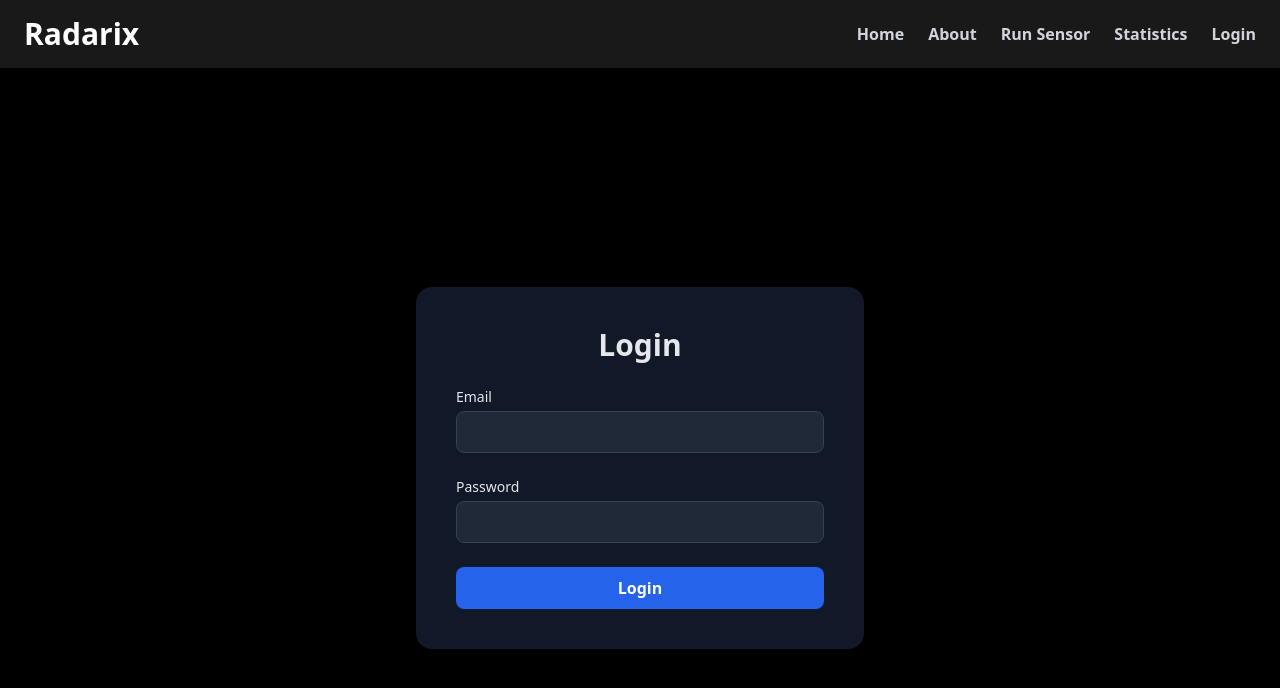
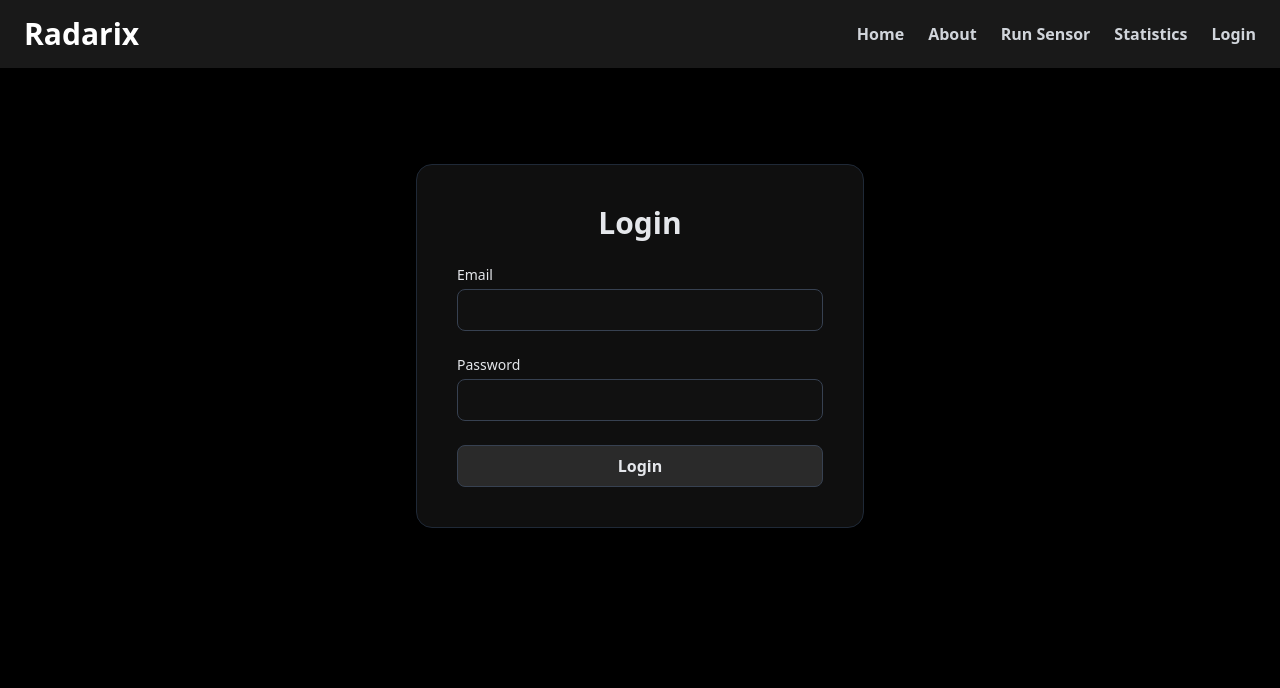
Before and after one commit to nikhil-0503/RespirationHealth, a React (Vite) app in the folder gpp-project/: page / in a window 1280 px wide. Shown: the top 688 px of the page. Built offline with nearby package versions, Linux system fonts and the light colour scheme.

Commit message:
CSS Changes

```diff
--- a/gpp-project/index.html
+++ b/gpp-project/index.html
@@ -2,7 +2,7 @@
 <html lang="en">
   <head>
     <meta charset="UTF-8" />
-    <link rel="icon" type="image/svg+xml" href="/vite.svg" />
+    <link rel="icon" type="image/png" href="/Logo.png" />
     <meta name="viewport" content="width=device-width, initial-scale=1.0" />
     <title>Radarix</title>
 
--- a/gpp-project/src/GPPApp.jsx
+++ b/gpp-project/src/GPPApp.jsx
@@ -5,6 +5,8 @@ import About from "./pages/About";
 import RunSensor from "./pages/RunSensor";
 import Statistics from "./pages/Statistics";
 import Login from "./pages/Login";
+
+import ProtectedRoute from "./components/ProtectedRoute";
 
 function GPPApp() {
   const location = useLocation();
@@ -15,11 +17,32 @@ function GPPApp() {
       {!hideLayout && <Navbar />}
 
       <Routes>
+        {/* Public pages */}
+        <Route path="/login" element={<Login />} />
+        <Route path="/home" element={<Home />} />
+        <Route path="/about" element={<About />} />
+
+        {/* Protected pages (only these two!) */}
+        <Route
+          path="/run-sensor"
+          element={
+            <ProtectedRoute>
+              <RunSensor />
+            </ProtectedRoute>
+          }
+        />
+
+        <Route
+          path="/statistics"
+          element={
+            <ProtectedRoute>
+              <Statistics />
+            </ProtectedRoute>
+          }
+        />
+
+        {/* Redirect "/" to login */}
         <Route path="/" element={<Login />} />
-        <Route path="/about" element={<About />} />
-        <Route path="/run-sensor" element={<RunSensor />} />
-        <Route path="/statistics" element={<Statistics />} />
-        <Route path="/home" element={<Home  />} />
       </Routes>
     </div>
   );
--- /dev/null
+++ b/gpp-project/src/components/protectedroute.jsx
@@ -0,0 +1,20 @@
+export default function ProtectedRoute({ children }) {
+  const isLoggedIn = localStorage.getItem("logged_in") === "true";
+
+  if (!isLoggedIn) {
+    return (
+      <div className="w-screen min-h-screen bg-[#0d0d0d] text-gray-100">
+        <div className="pt-24 pl-12 text-center">
+
+          <span className="text-5xl mb-4 block">🔒</span>
+          <h2 className="text-3xl font-bold mb-2">Access Restricted</h2>
+          <p className="text-lg">You must log in to access this page.</p>
+
+        </div>
+
+      </div>
+    );
+  }
+
+  return children;
+}
--- a/gpp-project/src/pages/About.jsx
+++ b/gpp-project/src/pages/About.jsx
@@ -1,8 +1,14 @@
+import { useEffect } from "react";
+
 function About() {
+
+  useEffect(() => {
+    document.title = "Radarix | About";
+  }, []);
+
   return (
     <div className="w-screen min-h-screen bg-black text-gray-200 px-6 md:px-12 lg:px-20 py-12">
       <h1 className="text-4xl md:text-5xl font-bold mb-12">About Radarix</h1>
-
 
       <main className="w-full flex-1 space-y-8">
 
--- a/gpp-project/src/pages/Home.jsx
+++ b/gpp-project/src/pages/Home.jsx
@@ -1,4 +1,11 @@
+import { useEffect } from "react";
+
 function Home() {
+
+  useEffect(() => {
+    document.title = "Radarix | Home";
+  }, []);
+
   return (
     <div className="flex flex-col items-center justify-start w-screen min-h-screen bg-black px-6 md:px-12 lg:px-20 pt-32 text-gray-200">
       <h1 className="text-5xl md:text-6xl font-extrabold mb-4">Radarix</h1>
--- a/gpp-project/src/pages/Login.jsx
+++ b/gpp-project/src/pages/Login.jsx
@@ -1,4 +1,4 @@
-import React, { useState } from "react";
+import React, { useState, useEffect } from "react";
 import { useNavigate } from "react-router-dom";
 
 export default function Login() {
@@ -6,11 +6,15 @@ export default function Login() {
   const [email, setEmail] = useState("");
   const [password, setPassword] = useState("");
 
+  useEffect(() => {
+    document.title = "Radarix";
+  }, []);
+
   const handleSubmit = (e) => {
     e.preventDefault();
 
     if (email === "admin@gpp.com" && password === "123456") {
-      localStorage.setItem("logged_in", "true");  // IMPORTANT
+      localStorage.setItem("logged_in", "true");
       navigate("/home");
     } else {
       alert("Invalid login details");
@@ -18,13 +22,18 @@ export default function Login() {
   };
 
   return (
-    <div className="w-screen min-h-screen bg-black flex items-center justify-center text-gray-200 overflow-hidden">
-      <div className="bg-gray-900 p-10 rounded-2xl shadow-xl w-[90%] max-w-md">
+    <div className="w-screen min-h-screen bg-black text-gray-200 overflow-hidden">
+
+      {/* Add spacing below navbar */}
+      <div className="pt-24 flex justify-center">
+
+        <div className="bg-[#0f0f0f] p-10 rounded-2xl shadow-xl shadow-black/60 w-[90%] max-w-md border border-gray-800">
 
           <h2 className="text-3xl font-bold mb-6 text-center">Login</h2>
 
           <form onSubmit={handleSubmit} className="space-y-6">
 
+            {/* Email */}
             <div>
               <label className="block mb-1 text-sm font-medium">Email</label>
               <input
@@ -32,11 +41,15 @@ export default function Login() {
                 value={email}
                 onChange={(e) => setEmail(e.target.value)}
                 required
-              className="w-full px-4 py-2 rounded-lg bg-gray-800 border border-gray-700
-                         focus:outline-none focus:ring-2 focus:ring-blue-500"
+                className="
+                  w-full px-4 py-2 rounded-lg
+                  bg-[#111111] border border-gray-700 text-gray-200
+                  focus:outline-none focus:ring-0 focus:border-gray-500
+                "
               />
             </div>
 
+            {/* Password */}
             <div>
               <label className="block mb-1 text-sm font-medium">Password</label>
               <input
@@ -44,19 +57,30 @@ export default function Login() {
                 value={password}
                 onChange={(e) => setPassword(e.target.value)}
                 required
-              className="w-full px-4 py-2 rounded-lg bg-gray-800 border border-gray-700
-                         focus:outline-none focus:ring-2 focus:ring-blue-500"
+                className="
+                  w-full px-4 py-2 rounded-lg
+                  bg-[#111111] border border-gray-700 text-gray-200
+                  focus:outline-none focus:ring-0 focus:border-gray-500
+                "
               />
             </div>
 
+            {/* Login Button */}
             <button
               type="submit"
-            className="w-full py-2 bg-blue-600 hover:bg-blue-700
-                       transition rounded-lg text-white font-semibold"
+              className="
+                w-full py-2 rounded-lg font-semibold
+                bg-[#2a2a2a] border border-gray-700 text-gray-200
+                hover:bg-[#333333] hover:border-gray-500 hover:text-white
+                transition
+              "
             >
               Login
             </button>
+
           </form>
+
+        </div>
 
       </div>
     </div>
--- a/gpp-project/src/pages/RunSensor.jsx
+++ b/gpp-project/src/pages/RunSensor.jsx
@@ -1,27 +1,41 @@
-import React, { useState } from "react";
+import React, { useState, useEffect } from "react";
 
 function ErrorPopup({ message, onClose, title = "Message" }) {
   if (!message) return null;
 
   return (
-    <div className="fixed inset-0 bg-black/70 flex items-center justify-center z-50">
-      <div className="bg-gray-900 border border-gray-700 rounded-xl p-6 max-w-md text-gray-200 shadow-xl">
-        <h2 className="text-2xl font-bold mb-3 text-red-400">{title}</h2>
+    <div className="fixed inset-0 bg-black/80 flex items-center justify-center z-50 backdrop-blur-sm">
+      <div className="bg-[#0f0f0f] border border-gray-700 rounded-2xl p-6 max-w-md w-[90%] text-gray-200 shadow-2xl shadow-black/70">
 
-        <p className="mb-6 whitespace-pre-wrap">{message}</p>
+        <h2 className="text-2xl font-bold mb-4 text-red-400 text-center">
+          {title}
+        </h2>
 
+        <p className="mb-6 text-center leading-relaxed whitespace-pre-wrap">
+          {message}
+        </p>
+
+        <div className="flex justify-center">
           <button
             onClick={onClose}
-          className="px-6 py-2 border border-gray-600 rounded-lg hover:bg-gray-800 transition"
+            className="px-6 py-2 border border-gray-600 rounded-lg text-gray-200 transition outline-none ring-0
+                       focus:ring-0 focus:outline-none hover:bg-[#1a1a1a] hover:border-gray-400 hover:text-white"
           >
             Close
           </button>
+        </div>
+
       </div>
     </div>
   );
 }
 
 function RunSensor() {
+
+  useEffect(() => {
+    document.title = "Radarix | Run Sensor";
+  }, []);
+
   const [popupMessage, setPopupMessage] = useState("");
   const [popupTitle, setPopupTitle] = useState("");
 
@@ -30,20 +44,18 @@ const handleRunSensor = () => {
       .then(res => res.json())
       .then(data => {
         if (data.success) {
-        setPopupTitle("Success");
+          setPopupTitle("Success!");
           setPopupMessage("Sensor started successfully!");
         } else {
-        // Ignore ugly Python error → show clean message instead
-        setPopupTitle("Sensor Error");
-        setPopupMessage("Sensor is not connected to the device.");
+          setPopupTitle("Sensor Error!");
+          setPopupMessage("Sensor is not connected to the device. Kindly set it up and try again.");
         }
       })
       .catch(() => {
-      setPopupTitle("Connection Error");
-      setPopupMessage("Cannot connect to backend.");
+        setPopupTitle("Connection Error!");
+        setPopupMessage("Cannot connect to backend. Run the backend server and try again.");
       });
   };
-
 
   return (
     <div className="flex flex-col items-center justify-start w-screen min-h-screen bg-black px-6 md:px-12 lg:px-20 pt-20 text-gray-200">
@@ -60,7 +72,8 @@ const handleRunSensor = () => {
       {/* Run Sensor Button */}
       <button
         onClick={handleRunSensor}
-        className="mt-10 px-6 py-3 border border-gray-600 text-gray-200 rounded-lg hover:bg-gray-800 transition"
+        className="mt-10 px-6 py-3 border border-gray-600 text-gray-200 rounded-lg transition outline-none ring-0
+                   focus:ring-0 focus:outline-none hover:bg-[#1a1a1a] hover:border-gray-400 hover:text-white"
       >
         Run the Sensor
       </button>
--- a/gpp-project/src/pages/Statistics.jsx
+++ b/gpp-project/src/pages/Statistics.jsx
@@ -45,6 +45,11 @@ function computeStats(values) {
 }
 
 export default function Statistics() {
+
+  useEffect(() => {
+    document.title = "Radarix | Statistics";
+  }, []);
+
   const [stats, setStats] = useState(null);
   const [barData, setBarData] = useState(null);
   const [lineData, setLineData] = useState(null);
@@ -149,7 +154,6 @@ export default function Statistics() {
     </div>
   );
 
-  // FULL PAGE LOADING SCREEN (NO FLICKER)
   if (!stats) {
     return (
       <div
@@ -201,7 +205,7 @@ export default function Statistics() {
         textAlign: "center",
         backgroundColor: "#121212",
         padding: "20px",
-        overflowX: "hidden",
+        overflowX: "hidden"
       }}
     >
       <h1 style={{ color: "white", fontSize: "48px", marginBottom: "40px", fontWeight: "bold" }}>
```
Also changed, not shown: gpp-project/public/Logo.png (added). Lines whose indentation alone changed are shown as unchanged.
